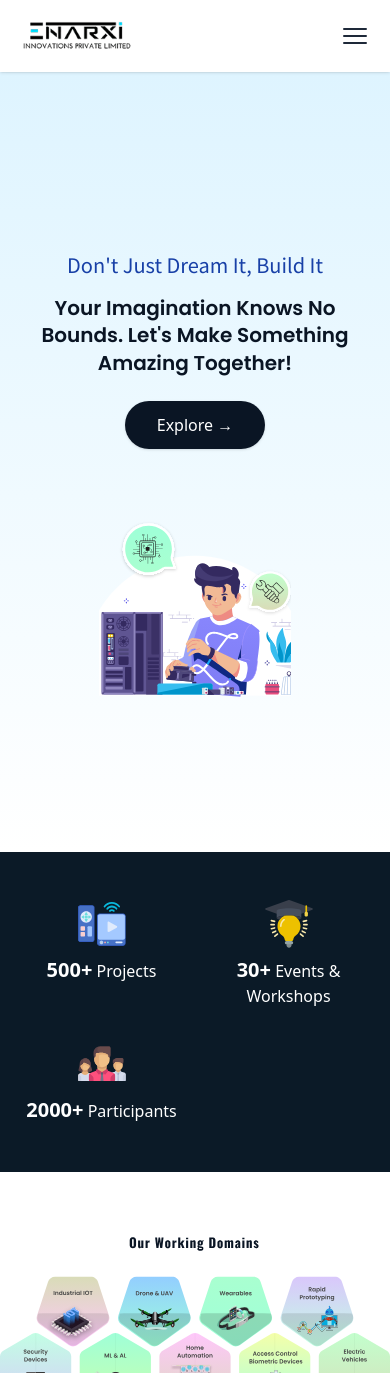
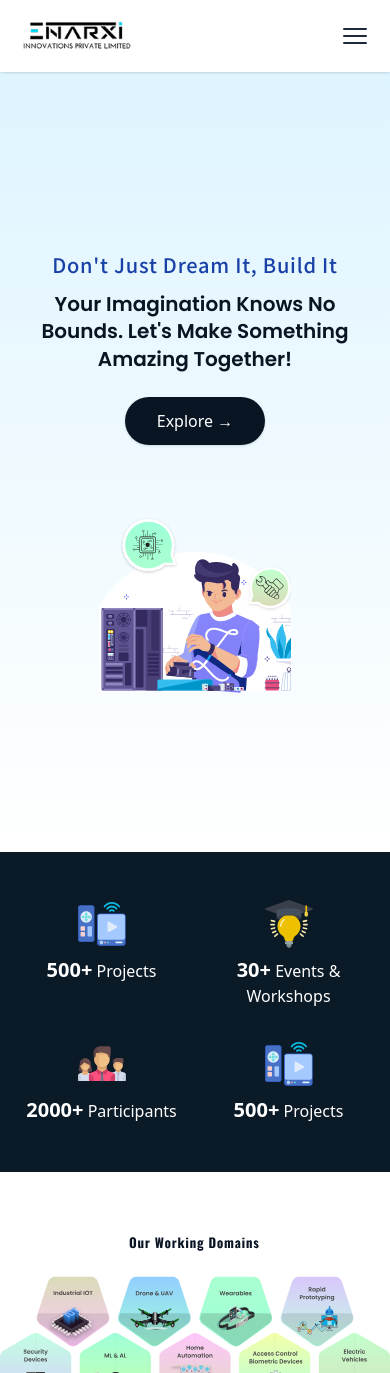
Before and after one commit to Enarxi-Innovations-Private-Limited/enarxi-website, a React (Vite) app: page / in a window 390 px wide. Shown: the top 1373 px of the page. Built offline with nearby package versions, Linux system fonts and the light colour scheme.

Commit message:
pushing only hero.jsx component to make even more responsive, this task was take ownership by chella from syed

```diff
--- a/src/components/Hero.jsx
+++ b/src/components/Hero.jsx
@@ -53,6 +53,7 @@ export default function Home() {
     // { icon: Handpackage, value: "50+", label: "Products" },
     { icon: idea, value: "30+", label: "Events & Workshops" },
     { icon: people, value: "2000+", label: "Participants" },
+    { icon: computer, value: "500+", label: "Projects" },
   ];
 
   const features = [
@@ -76,9 +77,13 @@ export default function Home() {
     <div className="flex flex-col items-center w-full">
       {/* HERO */}
       <section className="w-full h-[calc(100vh-64px)] bg-gradient-to-b from-[#DEF4FF] to-white flex flex-col items-center justify-center text-center px-4">
-        <p className="text-[#1840A7] capitalize text-xl md:text-3xl lg:4xl font-noto mb-4 mt-6">
+        {/* <p className="text-[#1840A7] capitalize text-xl font-bold  md:text-3xl lg:4xl font-noto mb-4 mt-6">
           Don't just dream it, build it
-        </p>
+        </p> */}
+
+      <p class="font-noto font-medium leading-[100%] tracking-[0.78px] text-[#1840A7] text-center capitalize text-xl md:text-3xl lg:4xl mb-4 mt-6">
+        Don't Just Dream It, Build It
+      </p>
 
         <h1 className="font-semibold text-[#0A1524] max-w-4xl text-xl md:text-[34px] font-poppins leading-snug capitalize mb-6">
           Your imagination knows no bounds. Let's make something amazing
@@ -98,7 +103,6 @@ export default function Home() {
           />
         </div>
       </section>
-
       {/* STATS */}
       <section className="w-full bg-[#0B1A27] py-12">
         <div className="max-w-7xl mx-auto px-6 grid grid-cols-2 md:grid-cols-4 gap-8 text-white text-center">
```
